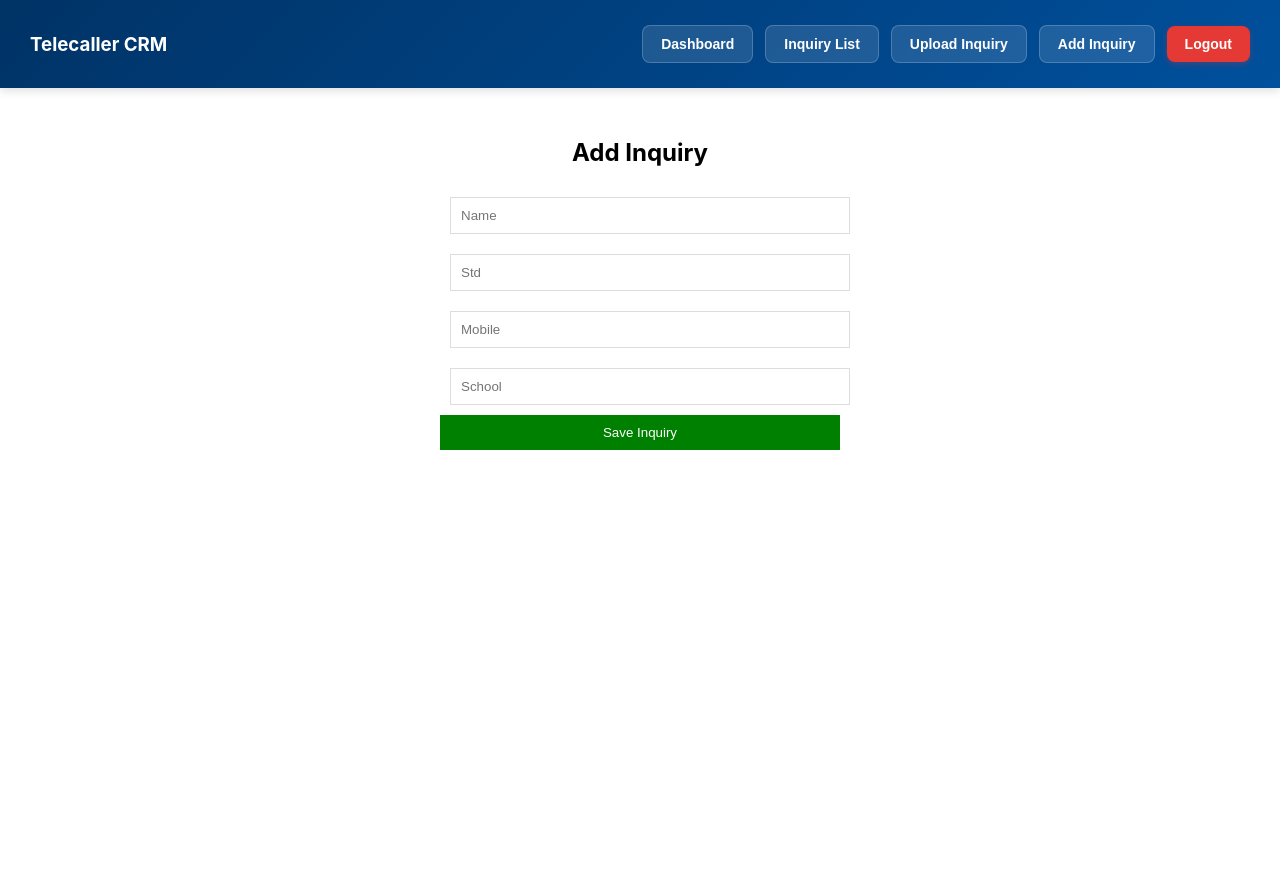
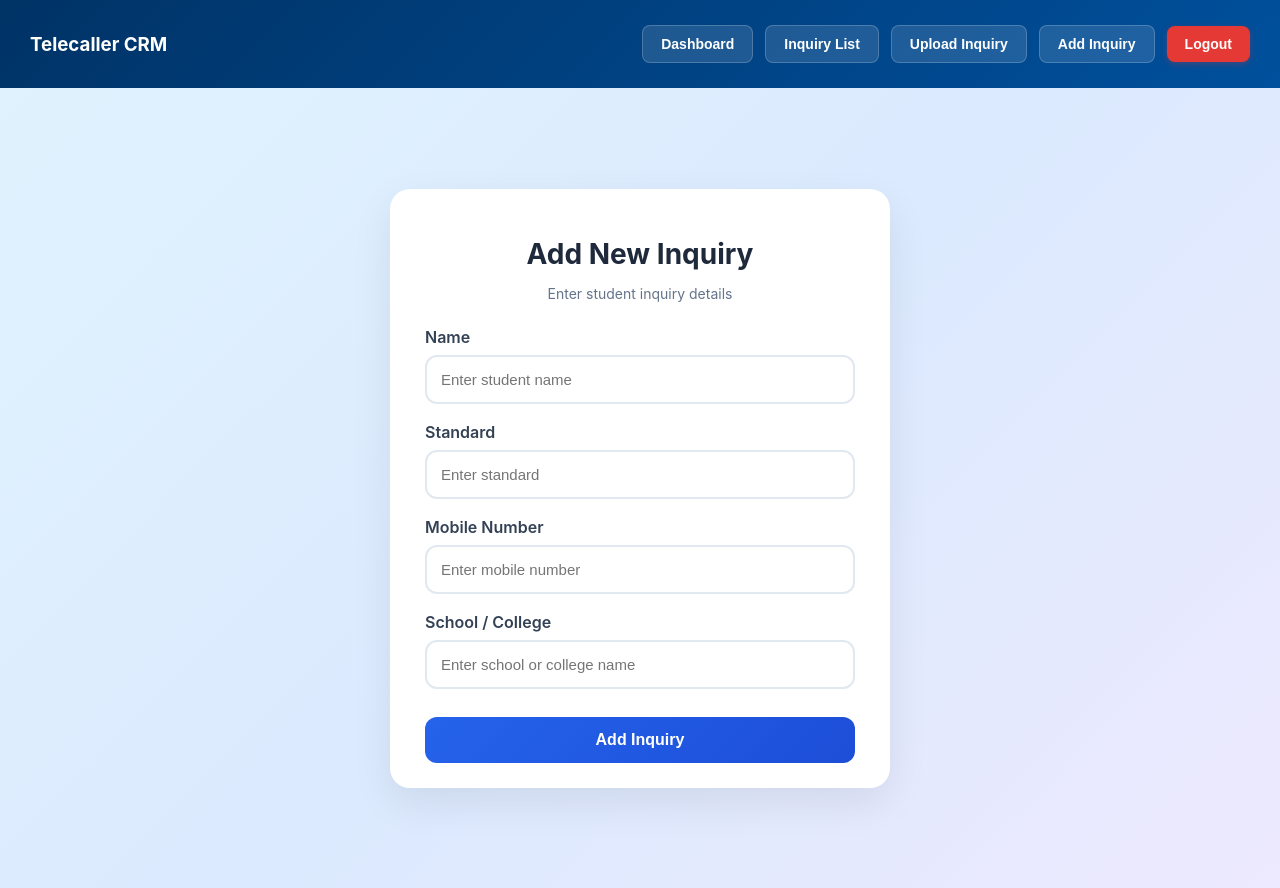
Before and after one commit to jaydip6867/telecaller, a React (Create React App) app: page /addinquiry in a window 1280 px wide. Before the commit the page ends 800 px from the top, so only its background shows below. Built offline with nearby package versions, Linux system fonts and the light colour scheme; sample sign-in values are in the browser's storage.

Commit message:
add sweetalert popup for attractive UI

```diff
--- a/package.json
+++ b/package.json
@@ -14,6 +14,7 @@
     "react-icons": "^5.6.0",
     "react-router-dom": "^7.17.0",
     "react-scripts": "5.0.1",
+    "sweetalert2": "^11.26.25",
     "web-vitals": "^2.1.4"
   },
   "scripts": {
--- a/src/App.css
+++ b/src/App.css
@@ -687,3 +687,115 @@
   opacity: 0.6;
   cursor: not-allowed;
 }
+
+/* add inquiry page css */
+.inquiry-page {
+  min-height: 100vh;
+  background: linear-gradient(
+    135deg,
+    #e0f2fe,
+    #dbeafe,
+    #ede9fe
+  );
+  display: flex;
+  justify-content: center;
+  align-items: center;
+  padding: 30px;
+}
+
+.inquiry-card {
+  width: 100%;
+  max-width: 500px;
+  background: #fff;
+  padding: 25px 35px;
+  border-radius: 20px;
+  box-shadow: 0 15px 40px rgba(0, 0, 0, 0.08);
+  transition: 0.3s ease;
+}
+
+.inquiry-card:hover {
+  transform: translateY(-3px);
+}
+
+.inquiry-header {
+  text-align: center;
+  margin-bottom: 25px;
+}
+
+.inquiry-header h2 {
+  color: #1e293b;
+  margin-bottom: 5px;
+  font-size: 28px;
+}
+
+.inquiry-header p {
+  color: #64748b;
+  font-size: 14px;
+}
+
+.form-group {
+  margin-bottom: 18px;
+}
+
+.form-group label {
+  display: block;
+  margin-bottom: 8px;
+  font-weight: 600;
+  color: #334155;
+}
+
+.form-group input {
+  width: 100%;
+  padding: 14px;
+  border: 2px solid #e2e8f0;
+  border-radius: 12px;
+  outline: none;
+  font-size: 15px;
+  transition: 0.3s;
+}
+
+.form-group input:focus {
+  border-color: #2563eb;
+  box-shadow: 0 0 0 4px rgba(37, 99, 235, 0.15);
+}
+
+.save-btn {
+  width: 100%;
+  padding: 14px;
+  margin-top: 10px;
+  border: none;
+  border-radius: 12px;
+  background: linear-gradient(
+    135deg,
+    #2563eb,
+    #1d4ed8
+  );
+  color: white;
+  font-size: 16px;
+  font-weight: 600;
+  cursor: pointer;
+  transition: 0.3s;
+}
+
+.save-btn:hover {
+  transform: translateY(-2px);
+  background: linear-gradient(
+    135deg,
+    #1d4ed8,
+    #1e40af
+  );
+}
+
+.save-btn:active {
+  transform: scale(0.98);
+}
+
+@media (max-width: 600px) {
+  .inquiry-card {
+    padding: 25px;
+  }
+
+  .inquiry-header h2 {
+    font-size: 22px;
+  }
+}
--- a/src/pages/AddInquiry.js
+++ b/src/pages/AddInquiry.js
@@ -1,5 +1,6 @@
 import { useState } from "react";
 import API from "../api/axios";
+import Swal from "sweetalert2";
 
 export default function AddInquiry() {
   const [form, setForm] = useState({
@@ -10,41 +11,100 @@ export default function AddInquiry() {
   });
 
   const submit = async () => {
-    await API.post("/inquiry", form);
-    alert("Inquiry Added");
+    try {
+      await API.post("/inquiry", form);
+
+      Swal.fire({
+        icon: "success",
+        title: "Success!",
+        text: "Inquiry Added Successfully 🎉",
+        confirmButtonColor: "#2563eb",
+      });
+
+      // Form reset
+      setForm({
+        name: "",
+        std: "",
+        mobileNumber: "",
+        schoolCollege: "",
+      });
+
+    } catch (error) {
+      Swal.fire({
+        icon: "error",
+        title: "Oops...",
+        text: error.response?.data?.message || "Something went wrong!",
+        confirmButtonColor: "#dc2626",
+      });
+    }
   };
 
   return (
-    <div style={styles.container}>
-      <h2>Add Inquiry</h2>
+    <div className="inquiry-page">
+      <div className="inquiry-card">
+        <div className="inquiry-header">
+          <h2>Add New Inquiry</h2>
+          <p>Enter student inquiry details</p>
+        </div>
 
-      <input placeholder="Name" onChange={(e) => setForm({ ...form, name: e.target.value })} style={styles.input} />
-      <input placeholder="Std" onChange={(e) => setForm({ ...form, std: e.target.value })} style={styles.input} />
-      <input placeholder="Mobile" onChange={(e) => setForm({ ...form, mobileNumber: e.target.value })} style={styles.input} />
-      <input placeholder="School" onChange={(e) => setForm({ ...form, schoolCollege: e.target.value })} style={styles.input} />
+        <div className="form-group">
+          <label>Name</label>
+          <input
+            type="text"
+            value={form.name}
+            placeholder="Enter student name"
+            onChange={(e) =>
+              setForm({ ...form, name: e.target.value })
+            }
+          />
+        </div>
 
-      <button onClick={submit} style={styles.button}>Save Inquiry</button>
+        <div className="form-group">
+          <label>Standard</label>
+          <input
+            type="text"
+            value={form.std}
+            placeholder="Enter standard"
+            onChange={(e) =>
+              setForm({ ...form, std: e.target.value })
+            }
+          />
+        </div>
+
+        <div className="form-group">
+          <label>Mobile Number</label>
+          <input
+            type="text"
+            value={form.mobileNumber}
+            placeholder="Enter mobile number"
+            onChange={(e) =>
+              setForm({
+                ...form,
+                mobileNumber: e.target.value,
+              })
+            }
+          />
+        </div>
+
+        <div className="form-group">
+          <label>School / College</label>
+          <input
+            type="text"
+            value={form.schoolCollege}
+            placeholder="Enter school or college name"
+            onChange={(e) =>
+              setForm({
+                ...form,
+                schoolCollege: e.target.value,
+              })
+            }
+          />
+        </div>
+
+        <button className="save-btn" onClick={submit}>
+          Add Inquiry
+        </button>
+      </div>
     </div>
   );
 }
-
-const styles = {
-  container: {
-    width: 400,
-    margin: "50px auto",
-    textAlign: "center"
-  },
-  input: {
-    width: "100%",
-    padding: 10,
-    margin: 10,
-    border: "1px solid #ddd"
-  },
-  button: {
-    padding: 10,
-    background: "green",
-    color: "white",
-    border: "none",
-    width: "100%"
-  }
-};
--- a/src/pages/AddNote.js
+++ b/src/pages/AddNote.js
@@ -2,6 +2,7 @@ import { useState, useEffect } from "react";
 import { useParams, useNavigate } from "react-router-dom";
 import API from "../api/axios";
 import { FaPlus } from "react-icons/fa";
+import Swal from "sweetalert2";
 
 export default function AddNote() {
   const { id } = useParams();
@@ -39,10 +40,22 @@ export default function AddNote() {
     try {
       await API.post(`/inquiry/${id}/note`, form);
 
-      alert("Note Added + Status Updated 🚀");
+      Swal.fire({
+        icon: "success",
+        title: "Success!",
+        text: "Note Added + Status Updated 🚀",
+        confirmButtonColor: "#2563eb",
+        timer: 2000,
+      });
       navigate("/inquirylist");
     } catch (err) {
-      alert(err.response?.data?.message || "Error");
+      Swal.fire({
+        icon: "error",
+        title: "Oops...",
+        text: err.response?.data?.message || "Something went wrong!",
+        confirmButtonColor: "#dc2626",
+        timer: 2000,
+      });
     }
   };
 
--- a/src/pages/Login.js
+++ b/src/pages/Login.js
@@ -1,5 +1,6 @@
 import { useEffect, useState } from "react";
 import API from "../api/axios";
+import Swal from "sweetalert2";
 
 export default function Login() {
   const [email, setEmail] = useState("");
@@ -19,7 +20,13 @@ export default function Login() {
       localStorage.setItem("role", res.data.role);
       window.location.href = "/dashboard";
     } catch (err) {
-      alert(err.response?.data?.message || "Login Failed");
+      Swal.fire({
+        icon: "error",
+        title: "Oops...",
+        text: err.response?.data?.message || "Login Failed",
+        confirmButtonColor: "#dc2626",
+        timer: 2000,
+      });
     } finally {
       setLoading(false);
     }
--- a/src/pages/Register.js
+++ b/src/pages/Register.js
@@ -1,5 +1,6 @@
 import { useState } from "react";
 import API from "../api/axios";
+import Swal from "sweetalert2";
 
 export default function Register() {
   const [form, setForm] = useState({
@@ -13,12 +14,24 @@ export default function Register() {
     try {
       await API.post("/auth/register", form);
 
-      alert("Registration Success 🎉");
+      Swal.fire({
+        icon: "success",
+        title: "Success!",
+        text: "Registration Success 🎉",
+        confirmButtonColor: "#2563eb",
+        timer: 2000,
+      });
 
       // login page par redirect
       window.location.href = "/";
     } catch (err) {
-      alert(err.response?.data?.message || "Error");
+      Swal.fire({
+        icon: "error",
+        title: "Oops...",
+        text: err.response?.data?.message || "Error",
+        confirmButtonColor: "#dc2626",
+        timer: 2000,
+      });
     }
   };
 
--- a/src/pages/UploadExcel.js
+++ b/src/pages/UploadExcel.js
@@ -1,6 +1,7 @@
 import { useState } from "react";
 import API from "../api/axios";
 import { FaFileExcel, FaUpload } from "react-icons/fa";
+import Swal from "sweetalert2";
 
 export default function UploadExcel() {
   const [file, setFile] = useState(null);
@@ -8,7 +9,12 @@ export default function UploadExcel() {
 
   const upload = async () => {
     if (!file) {
-      alert("Please select an Excel file");
+      Swal.fire({
+        icon: "error",
+        title: "Oops...",
+        text: "Please select an Excel file",
+        confirmButtonColor: "#dc2626",
+      });
       return;
     }
 
@@ -20,11 +26,23 @@ export default function UploadExcel() {
 
       await API.post("/inquiry/import-excel", formData);
 
-      alert("Excel Uploaded Successfully");
+      Swal.fire({
+        icon: "success",
+        title: "Success!",
+        text: "Excel Uploaded Successfully",
+        confirmButtonColor: "#2563eb",
+        timer: 2000,
+      });
       setFile(null);
     } catch (error) {
       console.error(error);
-      alert("Upload Failed");
+      Swal.fire({
+        icon: "error",
+        title: "Oops...",
+        text: "Upload Failed",
+        confirmButtonColor: "#dc2626",
+        timer: 2000,
+      });
     } finally {
       setLoading(false);
     }
```
Also changed, not shown: 1 other file (tests, documents, lock files or other folders).
